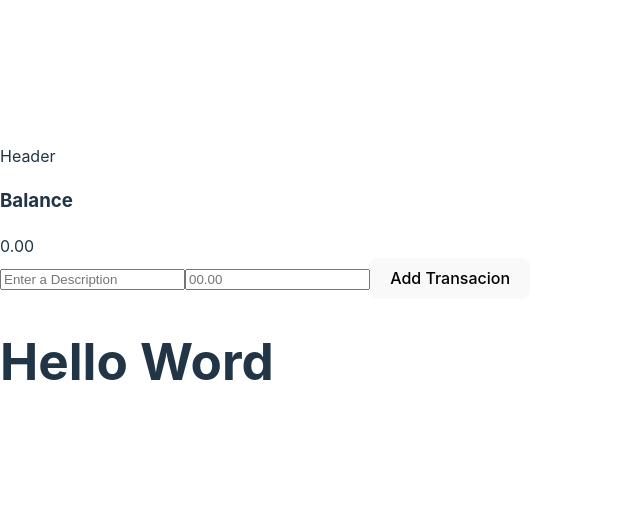
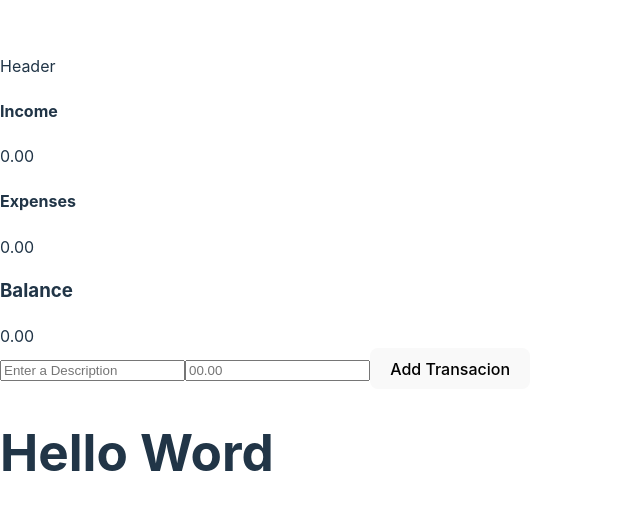
Before and after one commit to LuisArielRetanaHernadez/administrador-gastos, a React (Vite) app: page / in a window 1280 px wide. Shown: the part 116-626 px from the top of the page, without its empty margins (0-640 px from the left). Built offline with nearby package versions, Linux system fonts and the light colour scheme.

Commit message:
Agregando el componente IncomeExpenses

```diff
--- a/src/App.jsx
+++ b/src/App.jsx
@@ -1,6 +1,7 @@
 import './App.css'
 import Balance from './components/Balance/Balance'
 import Header from './components/Header/Header'
+import IncomeExpenses from './components/IncomeExpenses/IncomeExpenses'
 import TransactionForm from './components/TransactionForm/TransactionFomr'
 import TransactionList from './components/TransactionForm/TransactionLista'
 import GlobalProvider from './context/GlobalState'
@@ -10,6 +11,7 @@ function App() {
     <>
     <GlobalProvider>
       <Header />
+      <IncomeExpenses />
       <Balance />
       <TransactionForm />
       <TransactionList />
```
